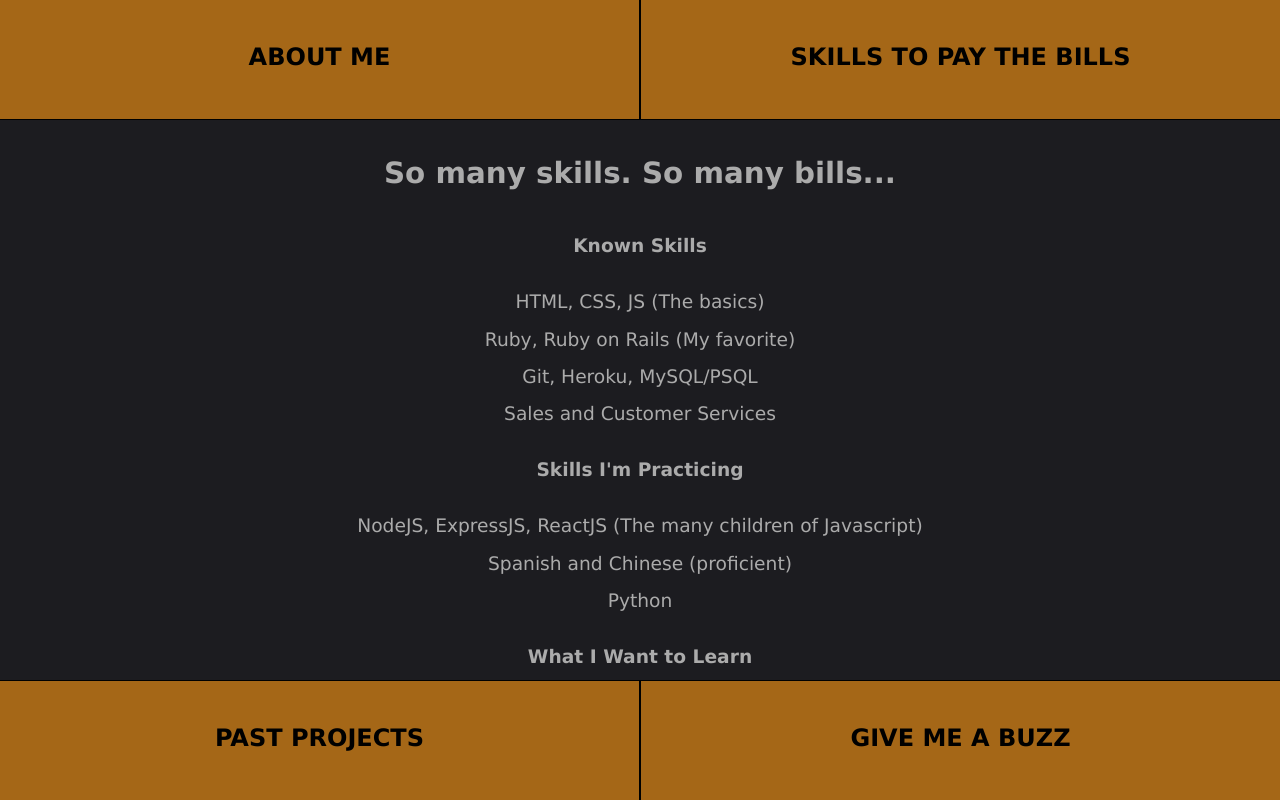
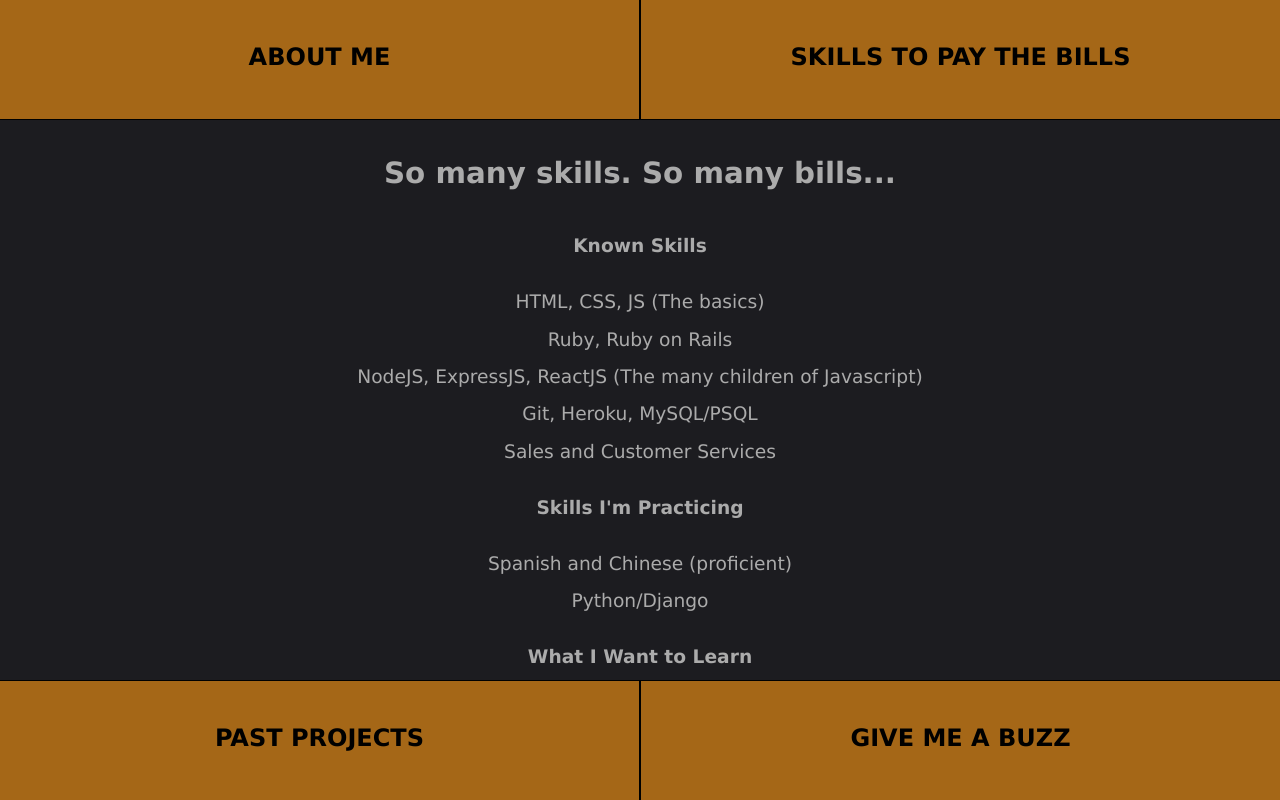
Before and after one commit to pognut/my-profile, a React (Create React App) app: page / in a window 1280 px wide. Both pictures are taken after a click on the element "SKILLS TO PAY THE BILLS". Built offline with nearby package versions, Linux system fonts and the light colour scheme.

Commit message:
updated skills

```diff
--- a/src/content.js
+++ b/src/content.js
@@ -48,17 +48,16 @@ var bigSkills=[
 <h3>Known Skills</h3>,
 <ul id = "known">
   <li>HTML, CSS, JS (The basics)</li>
-
-  <li>Ruby, Ruby on Rails (My favorite)</li>
+  <li>Ruby, Ruby on Rails</li>
+  <li>NodeJS, ExpressJS, ReactJS (The many children of Javascript)</li>
   <li>Git, Heroku, MySQL/PSQL</li>
   <li>Sales and Customer Services </li>
 
 </ul>,
 <h3>Skills I'm Practicing</h3>,
 <ul id="learning">
-  <li>NodeJS, ExpressJS, ReactJS (The many children of Javascript)</li>
   <li>Spanish and Chinese (proficient)</li>
-  <li>Python</li>
+  <li>Python/Django</li>
 </ul>,
 <h3>What I Want to Learn</h3>,
 <ul id="want-to-learn">
```
